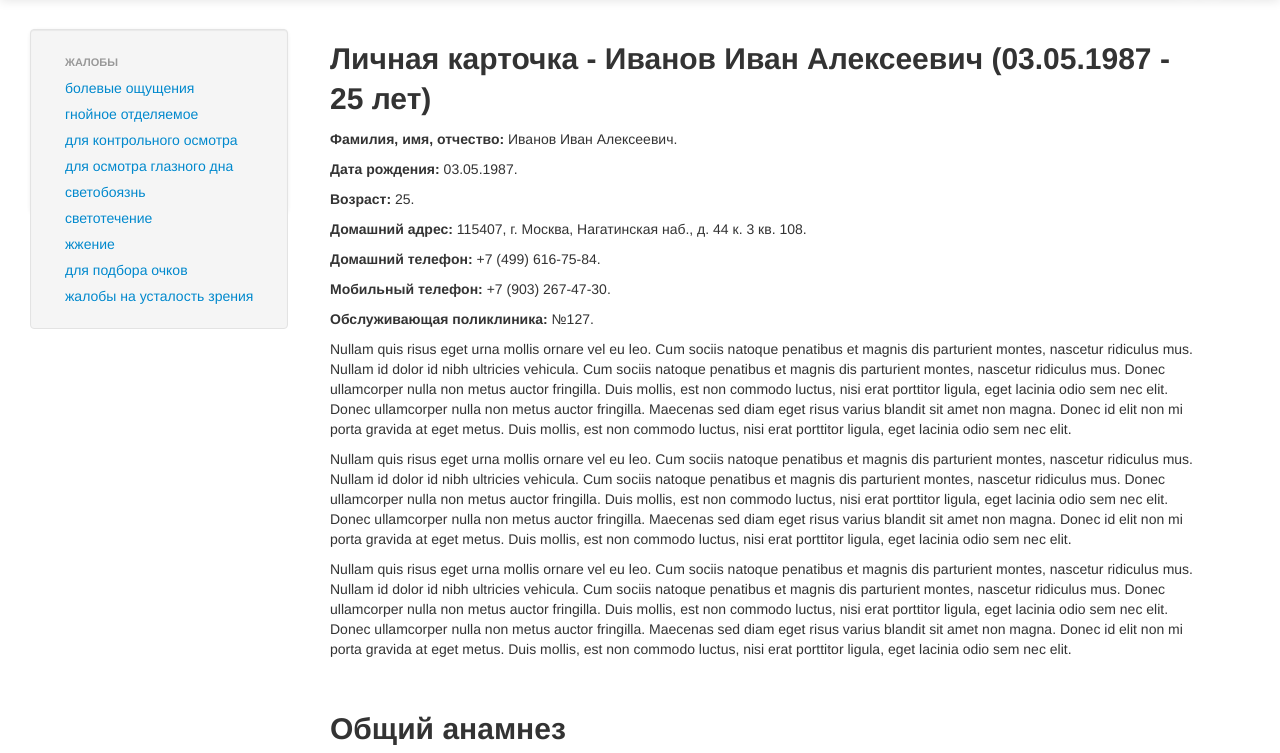
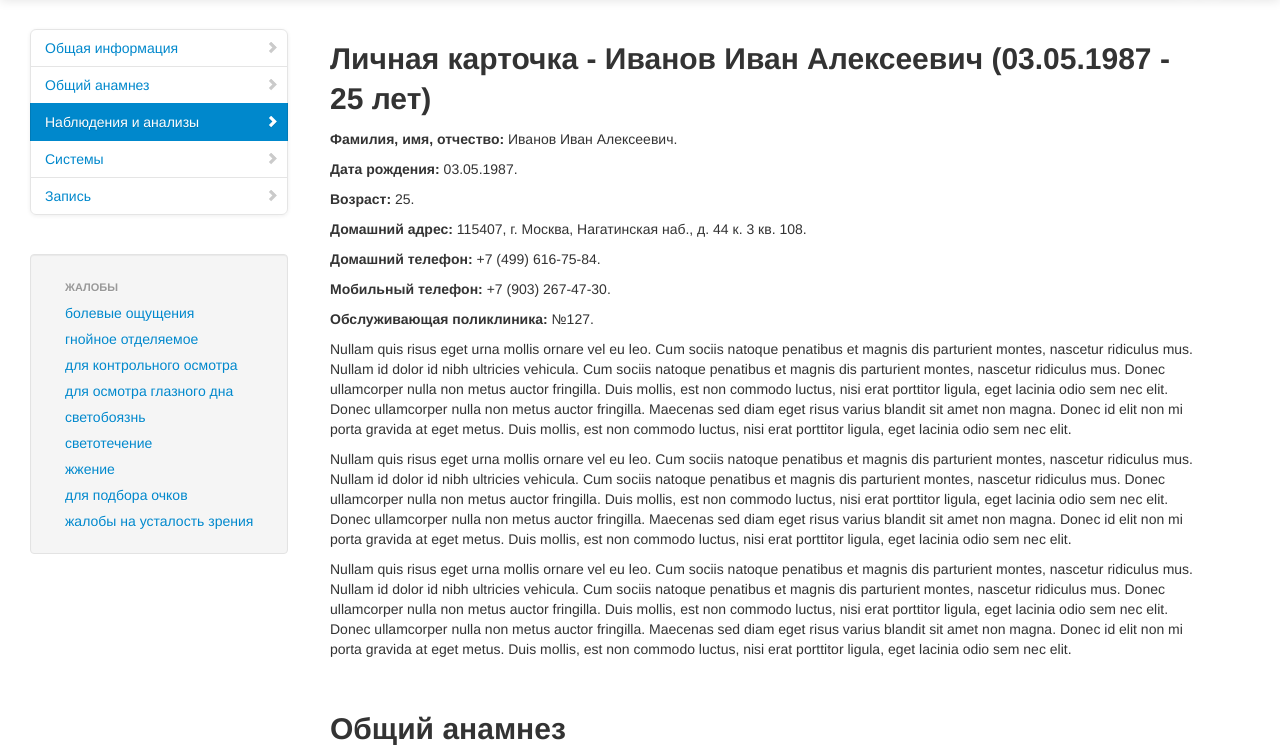
Before and after one commit to saschalion/medicine, a PHP site: page /show.htm in a window 1280 px wide. Shown: the part 41-794 px from the top of the page. Run offline with PHP 8.4, Linux system fonts and the light colour scheme; some libraries are stand-ins or nearby versions.

Commit message:
demo has been changed

```diff
--- a/demo/css/main.css
+++ b/demo/css/main.css
@@ -3,3 +3,7 @@
 .sidebar-nav {
     top: 70px;
 }
+
+.well {
+    margin: 40px 0 0;
+}
--- a/demo/show.htm
+++ b/demo/show.htm
@@ -49,13 +49,29 @@
 </div>
 <div role="main">
         <div class="span3 bs-docs-sidebar">
-            <ul class="nav nav-list bs-docs-sidenav affix">
+            <div class="affix">
+                <ul class="nav nav-list bs-docs-sidenav">
                     <li class="active"><a href="#overview"><i class="icon-chevron-right"></i> Общая информация</a></li>
                     <li><a href="#transitions"><i class="icon-chevron-right"></i> Общий анамнез</a></li>
                     <li><a href="#modals"><i class="icon-chevron-right"></i> Наблюдения и анализы</a></li>
                     <li><a href="#systems"><i class="icon-chevron-right"></i> Системы</a></li>
                     <li><a href="#dropdowns"><i class="icon-chevron-right"></i> Запись</a></li>
                 </ul>
+                <div class="well sidebar-nav">
+                    <ul class="nav nav-list">
+                        <li class="nav-header">Жалобы</li>
+                        <li><a href="#">болевые ощущения</a></li>
+                        <li><a href="#">гнойное отделяемое</a></li>
+                        <li><a href="#">для контрольного осмотра</a></li>
+                        <li><a href="#">для осмотра глазного дна</a></li>
+                        <li><a href="#">светобоязнь</a></li>
+                        <li><a href="#">светотечение</a></li>
+                        <li><a href="#">жжение</a></li>
+                        <li><a href="#">для подбора очков</a></li>
+                        <li><a href="#">жалобы на усталость зрения</a></li>
+                    </ul>
+                </div>
+            </div>
         </div>
         <div class="span9">
             <section id="overview">
@@ -272,22 +288,6 @@
                 </p>
             </section>
         </div>
-    <div class="span3">
-        <div class="well sidebar-nav affix">
-            <ul class="nav nav-list">
-                <li class="nav-header">Жалобы</li>
-                <li><a href="#">болевые ощущения</a></li>
-                <li><a href="#">гнойное отделяемое</a></li>
-                <li><a href="#">для контрольного осмотра</a></li>
-                <li><a href="#">для осмотра глазного дна</a></li>
-                <li><a href="#">светобоязнь</a></li>
-                <li><a href="#">светотечение</a></li>
-                <li><a href="#">жжение</a></li>
-                <li><a href="#">для подбора очков</a></li>
-                <li><a href="#">жалобы на усталость зрения</a></li>
-            </ul>
-        </div>
-    </div>
 </div>
 
 <script src="//ajax.googleapis.com/ajax/libs/jquery/1.8.0/jquery.min.js"></script>
```
Lines whose indentation alone changed are shown as unchanged.
